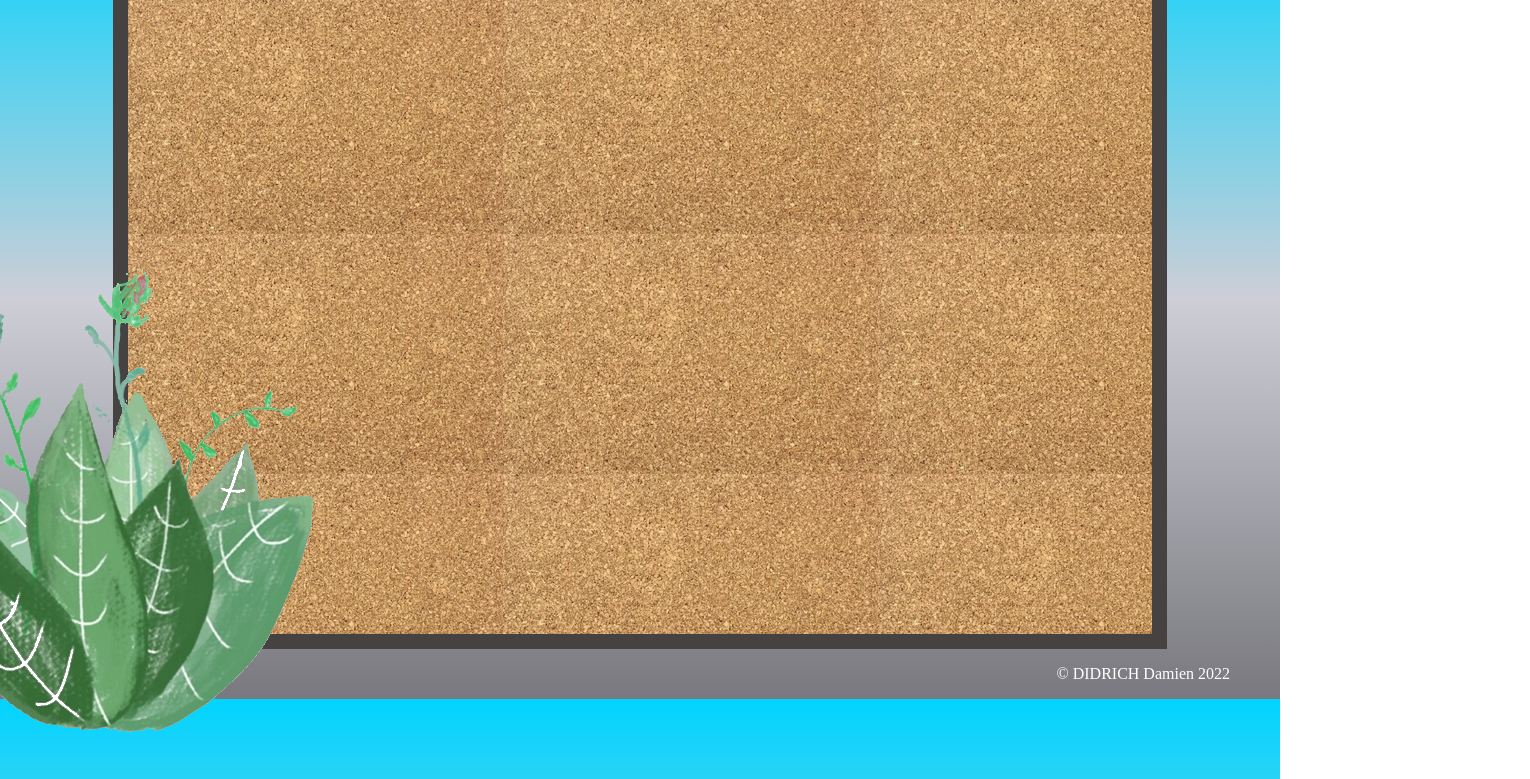
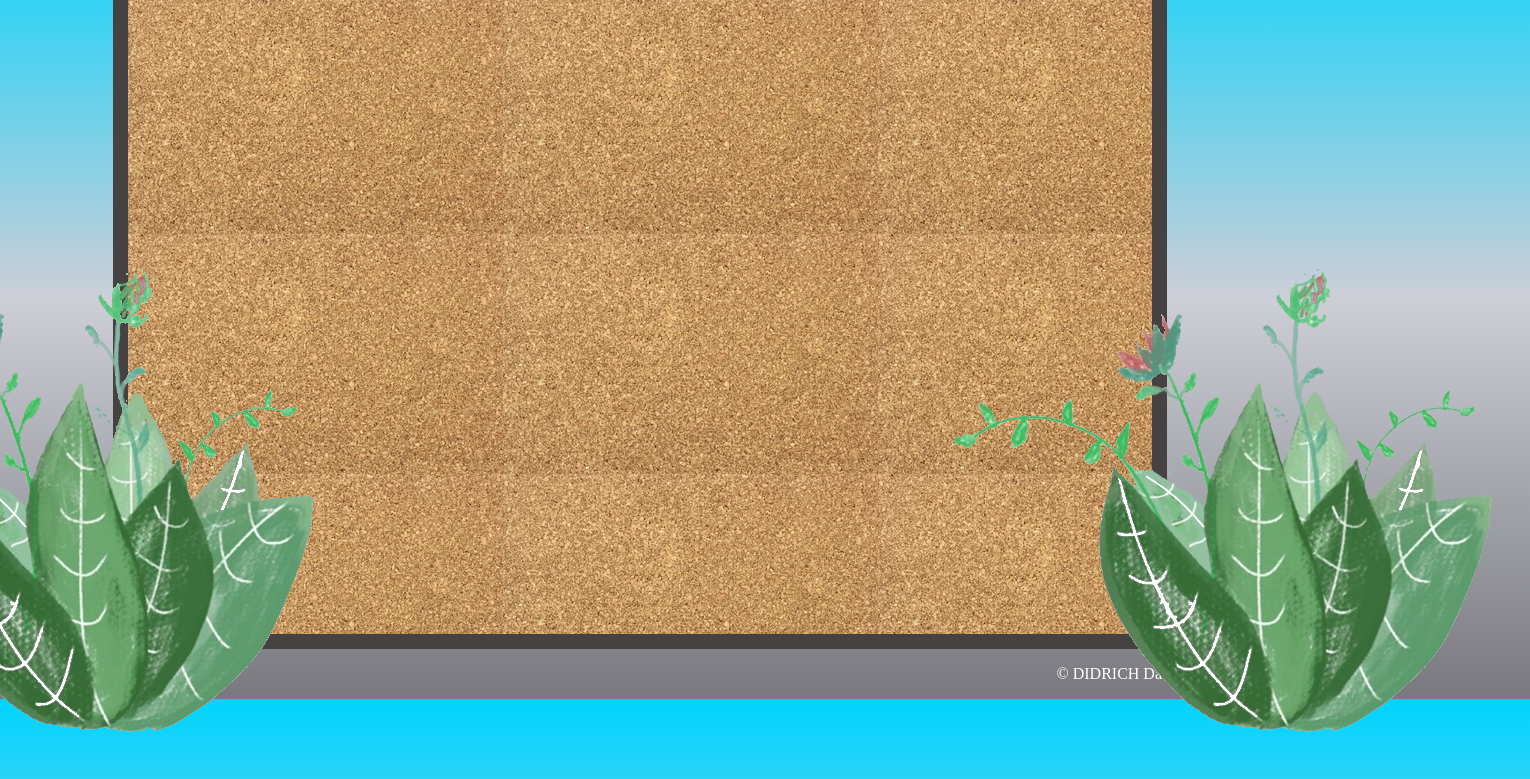
Before and after one commit to skunkoff1/post-it-app, a plain HTML site: page index.html in a window 1280 px wide. Shown: the part 101-880 px from the top of the page, 1530 px wide, since content can reach past the window. Drawn offline with Linux system fonts and the light colour scheme; a web font is replaced by a local one.

Commit message:
update design

```diff
--- a/index.html
+++ b/index.html
@@ -25,7 +25,7 @@
         <div class="plantDiv1">
             <img class="plant" src="./ressources/Images/plant.png">
         </div>
-        <div class="plantDiv1">
+        <div class="plantDiv2">
             <img class="plant" src="./ressources/Images/plant.png">
         </div>
         <aside id="asideBar">
--- a/ressources/css/style.css
+++ b/ressources/css/style.css
@@ -483,6 +483,9 @@ footer p {
     .plantDiv1 {
         left: -250px;
     }
+    .plantDiv2 {
+        right: -250px;
+    }
 }
 
 @media (max-width:1100px) {
@@ -563,6 +566,9 @@ footer p {
     .plantDiv1 {
         left: -350px;
     }
+    .plantDiv2 {
+        right: -300px;
+    }
 }
 
 @media (max-width:800px) {
```
